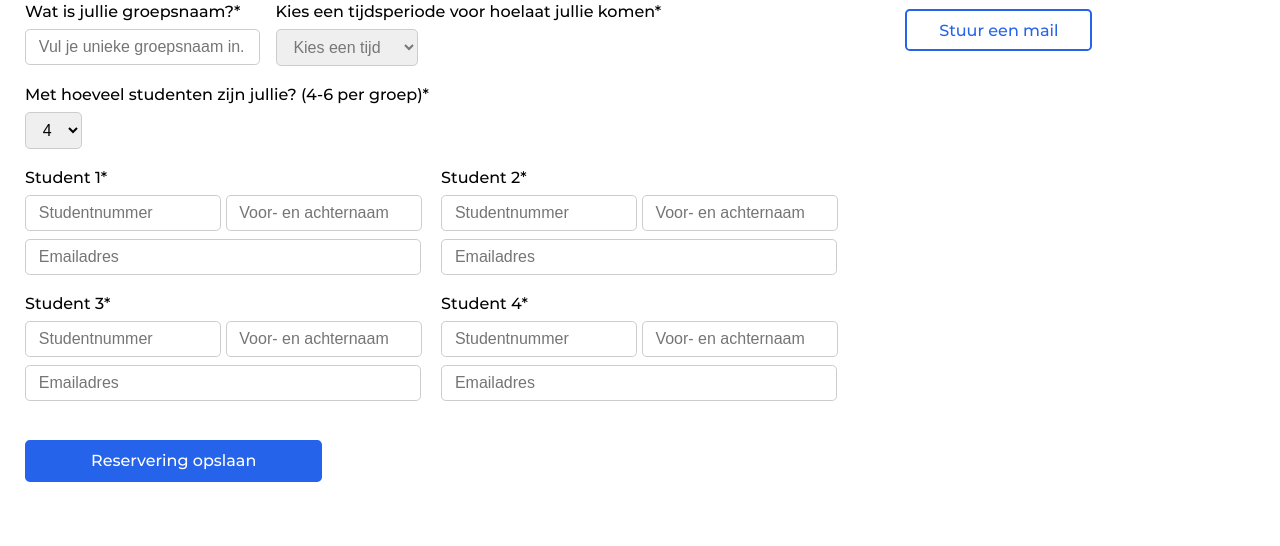
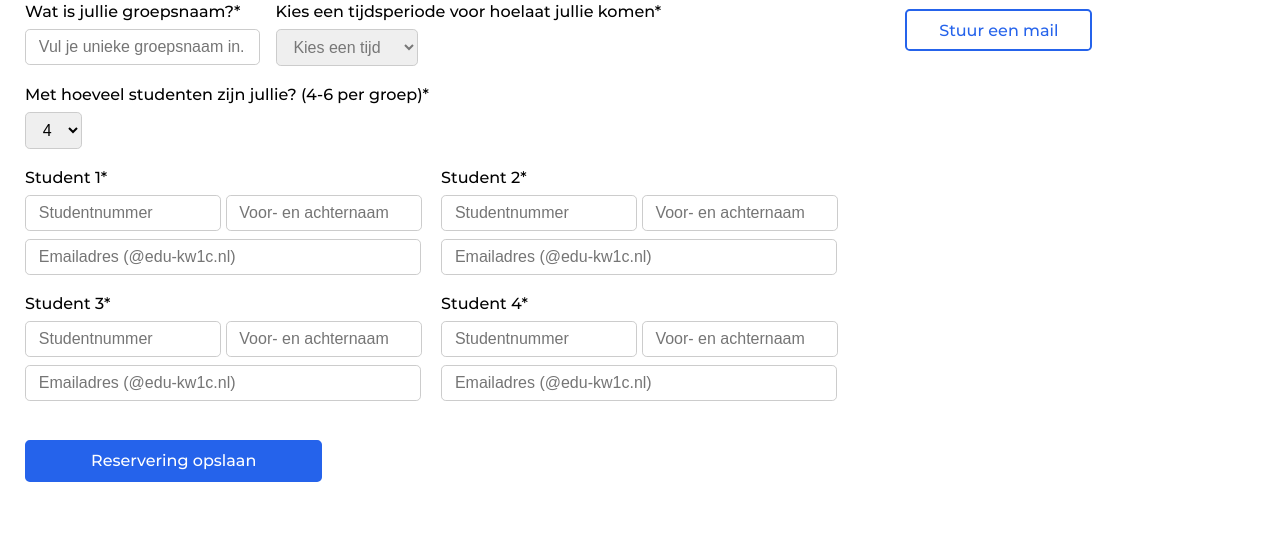
Before and after one commit to pepijnemmers/escape-de-tombe, a PHP site: page / in a window 1280 px wide. Shown: the part 1012-1558 px from the top of the page. Run offline with PHP 8.4, Linux system fonts and the light colour scheme; some web fonts are replaced.

Commit message:
added pattern for email validation

```diff
--- a/index.php
+++ b/index.php
@@ -71,37 +71,37 @@
                             <label for="student1Nr">Student 1*</label>
                             <input type="text" name="student1Nr" id="student1Nr" placeholder="Studentnummer" required>
                             <input type="text" name="student1Name" placeholder="Voor- en achternaam" required>
-                            <input type="text" name="student1Email" placeholder="Emailadres" required>
+                            <input type="text" name="student1Email" placeholder="Emailadres (@edu-kw1c.nl)" required pattern="[a-z0-9._%+-]+@edu-kw1c.nl$">
                         </div>
                         <div>
                             <label for="student2Nr">Student 2*</label>
                             <input type="text" name="student2Nr" id="student2Nr" placeholder="Studentnummer" required>
                             <input type="text" name="student2Name" placeholder="Voor- en achternaam" required>
-                            <input type="text" name="student2Email" placeholder="Emailadres" required>
+                            <input type="text" name="student2Email" placeholder="Emailadres (@edu-kw1c.nl)" required>
                         </div>
                         <div>
                             <label for="student3Nr">Student 3*</label>
                             <input type="text" name="student3Nr" id="student3Nr" placeholder="Studentnummer" required>
                             <input type="text" name="student3Name" placeholder="Voor- en achternaam" required>
-                            <input type="text" name="student3Email" placeholder="Emailadres" required>
+                            <input type="text" name="student3Email" placeholder="Emailadres (@edu-kw1c.nl)" required>
                         </div>
                         <div>
                             <label for="student4Nr">Student 4*</label>
                             <input type="text" name="student4Nr" id="student4Nr" placeholder="Studentnummer" required>
                             <input type="text" name="student4Name" placeholder="Voor- en achternaam" required>
-                            <input type="text" name="student4Email" placeholder="Emailadres" required>
+                            <input type="text" name="student4Email" placeholder="Emailadres (@edu-kw1c.nl)" required>
                         </div>
                         <div id="student5">
                             <label for="student5Nr">Student 5*</label>
                             <input type="text" name="student5Nr" id="student5Nr" placeholder="Studentnummer">
                             <input type="text" name="student5Name" placeholder="Voor- en achternaam">
-                            <input type="text" name="student5Email" placeholder="Emailadres">
+                            <input type="text" name="student5Email" placeholder="Emailadres (@edu-kw1c.nl)">
                         </div>
                         <div id="student6">
                             <label for="student6Nr">Student 6*</label>
                             <input type="text" name="student6Nr" id="student6Nr" placeholder="Studentnummer">
                             <input type="text" name="student6Name" placeholder="Voor- en achternaam">
-                            <input type="text" name="student6Email" placeholder="Emailadres">
+                            <input type="text" name="student6Email" placeholder="Emailadres (@edu-kw1c.nl)">
                         </div>
                     </div>
 
```
